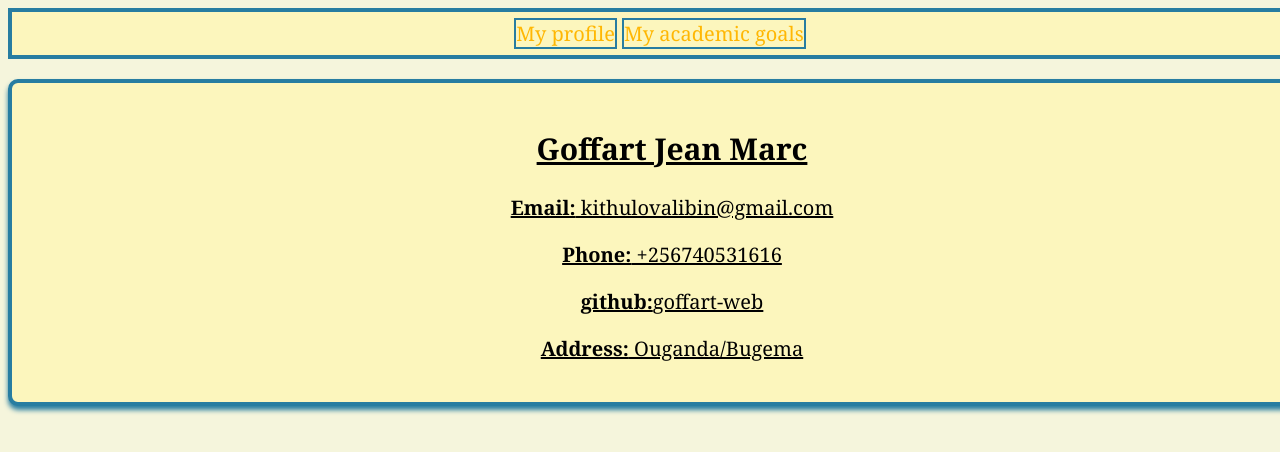
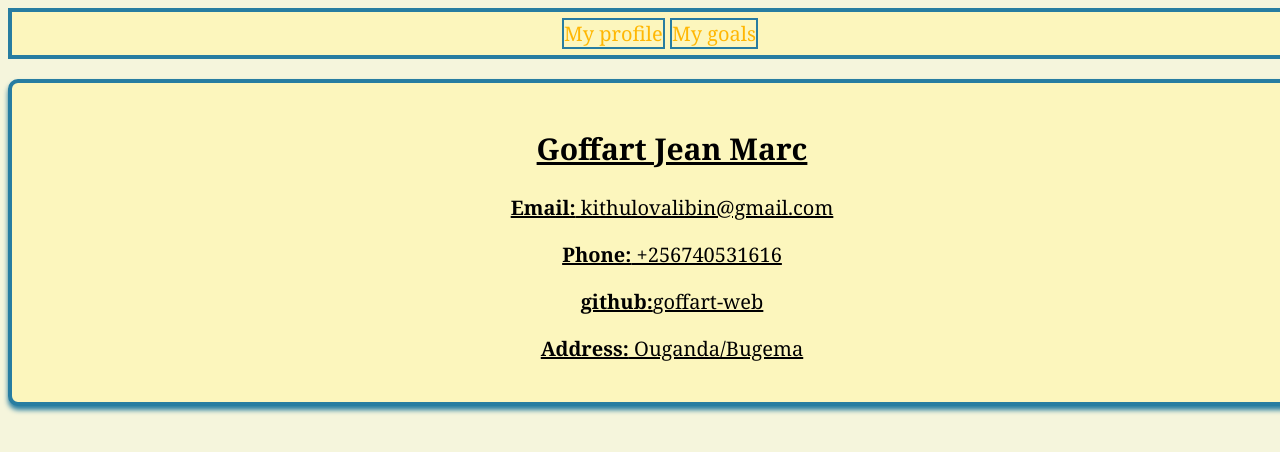
Before and after one commit to goffart-web/goffart_external.css, a plain HTML site: page contacts.html in a window 1280 px wide. Shown: the top 452 px of the page. Drawn offline with Linux system fonts and the light colour scheme.

Commit message:
Update contacts.html

```diff
--- a/contacts.html
+++ b/contacts.html
@@ -24,7 +24,7 @@ a:hover{
    <header>
     <nav>
       <a href="index.html"> My profile</a>
-      <a href="goals.html"> My academic goals</a>
+      <a href="goals.html"> My goals</a>
 
     </nav>
    </header>
```
